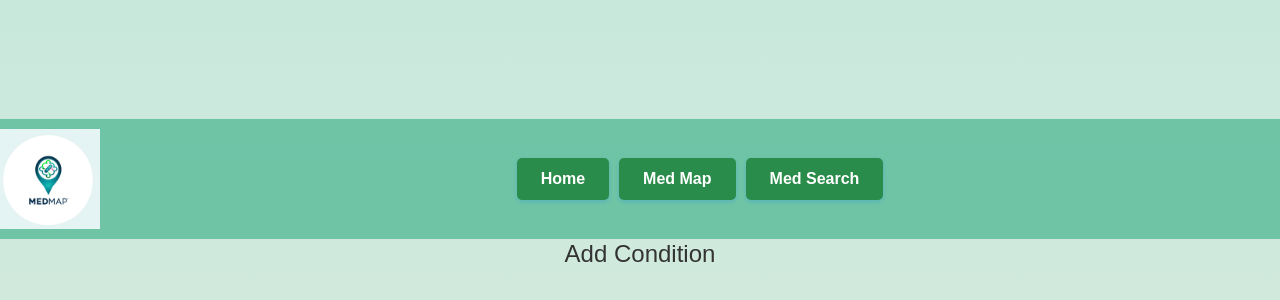
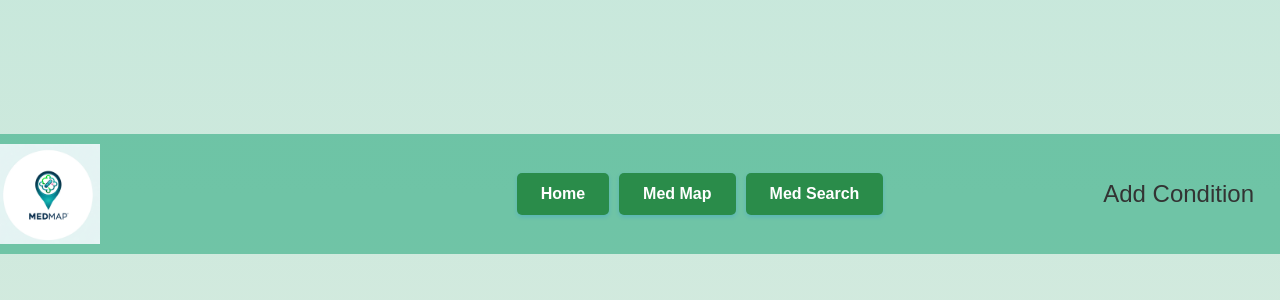
Before and after one commit to evanfungg/medmap, a Next.js app: page /med-map in a window 1280 px wide. Shown: the part 206-506 px from the top of the page. Built offline with nearby package versions, Linux system fonts and the light colour scheme; no server answers; the database is empty.

Commit message:
submit button add button

```diff
--- a/app/med-map/page.js
+++ b/app/med-map/page.js
@@ -52,7 +52,7 @@ export default function Home() {
   };
 
   return (
-    <main className = 'main'>
+    <main className='main'>
       <NavBar />
       {data.length > 0 && (
         <div className="graphContainer">
@@ -64,16 +64,15 @@ export default function Home() {
         </div>
       )}
       <div>
-        <button onClick={openPopup}>Add Condition</button>
-        {showPopup && (
-          <div className="popup">
+        <div className="popup">
+          <button onClick={openPopup}>Add Condition</button>
+          {showPopup && (
             <div className="popup-content">
               <span className="close" onClick={closePopup}>&times;</span>
               <h2>Select a condition</h2>
               <AddForm />
-            </div>
+            </div>)}
           </div>
-        )}
       </div>
     </main>
   );
--- a/app/med-map/styles.css
+++ b/app/med-map/styles.css
@@ -31,3 +31,32 @@
     font-size: 24px; /* Arrow size */
     cursor: pointer;
   }
+
+  .popup {
+    display: flex;
+    justify-content: flex-end; /* Align to the right */
+    align-items: center; /* Center vertically */
+    position: fixed;
+    z-index: 1;
+    top: 50%;
+    right: 20px; /* Adjust right position */
+    transform: translate(0, -50%); /* Adjust vertical position */
+}
+
+.popup-content {
+    background-color: #fff;
+    box-shadow: 0 0 10px rgba(0, 0, 0, 0.2); /* Shadow box */
+    padding: 20px;
+    border-radius: 8px;
+}
+
+.close {
+    color: #aaa;
+    font-size: 28px;
+    font-weight: bold;
+    cursor: pointer;
+}
+
+.close:hover {
+    color: black;
+}
```
